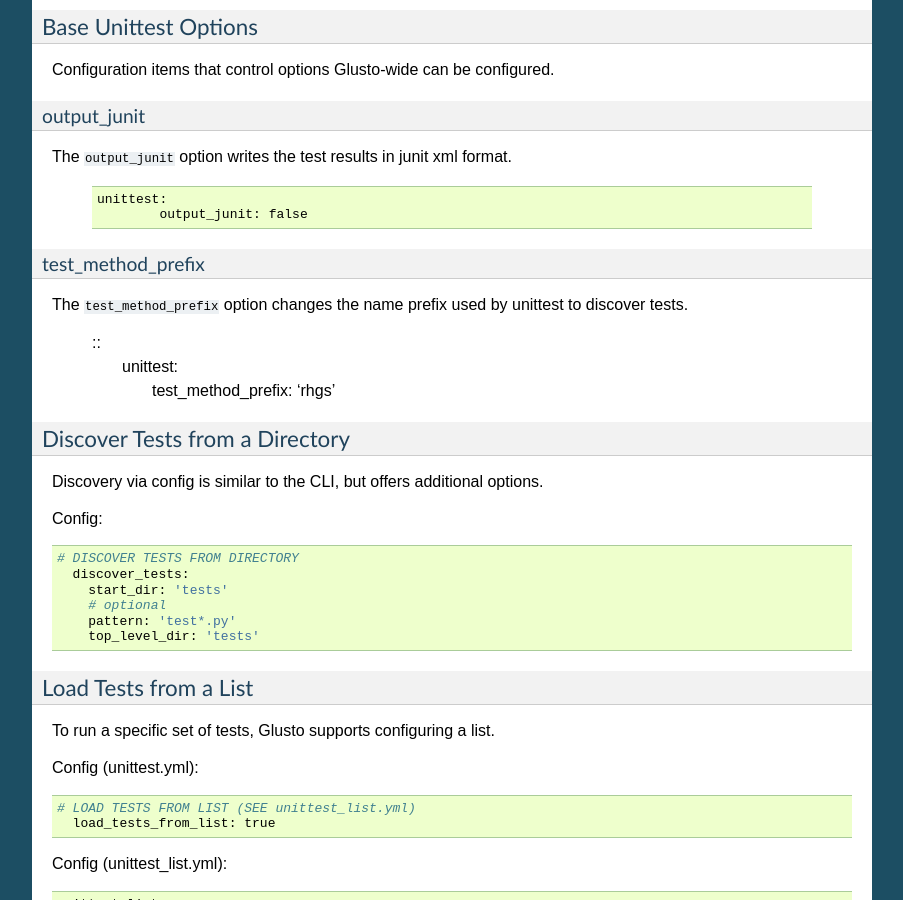
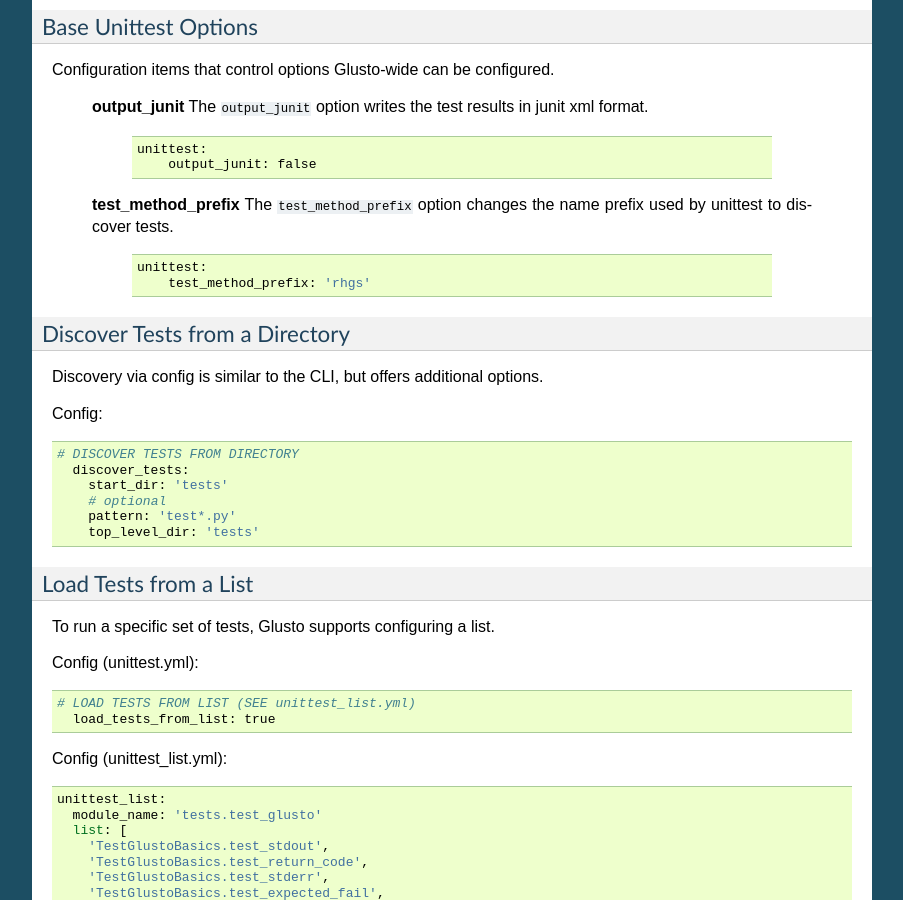
Before and after one commit to loadtheaccumulator/glusto, a Sphinx documentation site: the page built from docs/userguide/unittest.rst, in a window 1280 px wide and 900 px high, scrolled down 2119 px. Shown: the whole window, without its empty margins (198-1101 px from the left). Built offline with Sphinx 7.4.7, drawn with Linux system fonts in a browser that asks for light colours; pages that are not in the unit, such as notebooks, are missing from menus; some of the changed text lies outside the part shown.

Commit message:
docs: minor edit
Signed-off-by: Jonathan Holloway <loadtheaccumulator@gmail.com>

```diff
--- a/docs/userguide/unittest.rst
+++ b/docs/userguide/unittest.rst
@@ -136,24 +136,22 @@
 
 Configuration items that control options Glusto-wide can be configured.
 
-output_junit
-............
+	**output_junit**
+	The ``output_junit`` option writes the test results in junit xml format.
 
-The ``output_junit`` option writes the test results in junit xml format.
+		::
 
-	::
+			unittest:
+			    output_junit: false
 
-		unittest:
-	  		output_junit: false
+	**test_method_prefix**
+	The ``test_method_prefix`` option changes the name prefix used by unittest to discover tests.
 
-test_method_prefix
-...........
+		::
 
-The ``test_method_prefix`` option changes the name prefix used by unittest to discover tests.
+			unittest:
+			    test_method_prefix: 'rhgs'
 
-	::
-		unittest:
-			test_method_prefix: 'rhgs'
 
 
 Discover Tests from a Directory
```
